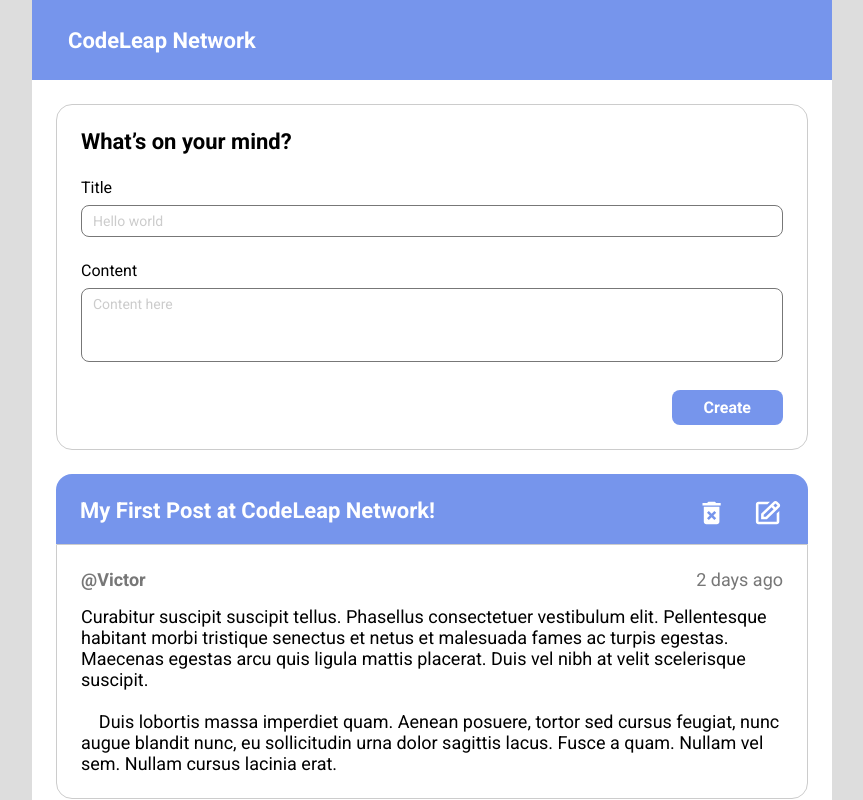
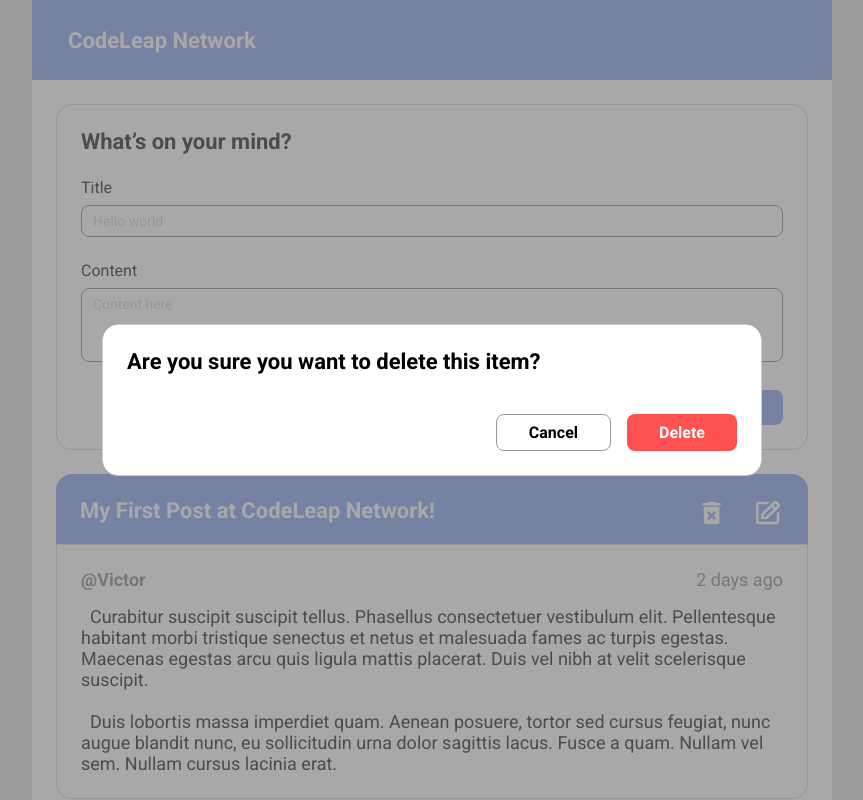
Before and after one commit to mfladeira/code-leap, a Next.js app: page / in a window 1280 px wide. Both pictures are taken after a click on the button 920 px from the left and 509 px from the top of the page. Shown: the top 800 px of the page, without its empty margins (208-1071 px from the left). Built offline with nearby package versions, Linux system fonts and the light colour scheme.

Commit message:
feat: add modal to post

```diff
--- a/src/app/page.tsx
+++ b/src/app/page.tsx
@@ -36,7 +36,7 @@ export default function Home() {
                     belongsToUser={post.belongsToUser}
                     username={post.username}
                     date={post.date}
-                    children={post.children}
+                    content={post.content}
                   >
                   </Post>
                 )
--- a/src/app/postMock.ts
+++ b/src/app/postMock.ts
@@ -5,9 +5,9 @@ export const postMock = [
     "belongsToUser": true,
     "username": "@Victor",
     "date": "2025-04-29 14:30:00",
-    "children": `Curabitur suscipit suscipit tellus. Phasellus consectetuer vestibulum elit. Pellentesque habitant morbi tristique senectus et netus et malesuada fames ac turpis egestas. Maecenas egestas arcu quis ligula mattis placerat. Duis vel nibh at velit scelerisque suscipit.
+    "content": `  Curabitur suscipit suscipit tellus. Phasellus consectetuer vestibulum elit. Pellentesque habitant morbi tristique senectus et netus et malesuada fames ac turpis egestas. Maecenas egestas arcu quis ligula mattis placerat. Duis vel nibh at velit scelerisque suscipit.
 
-    Duis lobortis massa imperdiet quam. Aenean posuere, tortor sed cursus feugiat, nunc augue blandit nunc, eu sollicitudin urna dolor sagittis lacus. Fusce a quam. Nullam vel sem. Nullam cursus lacinia erat.`
+  Duis lobortis massa imperdiet quam. Aenean posuere, tortor sed cursus feugiat, nunc augue blandit nunc, eu sollicitudin urna dolor sagittis lacus. Fusce a quam. Nullam vel sem. Nullam cursus lacinia erat.`
   },
   {
     "id": 2,
@@ -15,6 +15,6 @@ export const postMock = [
     "belongsToUser": false,
     "username": "@Vini",
     "date": "2025-04-30 14:30:00",
-    "children": `Curabitur suscipit suscipit tellus. Phasellus consectetuer vestibulum elit. Pellentesque habitant morbi tristique senectus et netus et malesuada fames ac turpis egestas. Maecenas egestas arcu quis ligula mattis placerat. Duis vel nibh at velit scelerisque suscipit.`
+    "content": `Curabitur suscipit suscipit tellus. Phasellus consectetuer vestibulum elit. Pellentesque habitant morbi tristique senectus et netus et malesuada fames ac turpis egestas. Maecenas egestas arcu quis ligula mattis placerat. Duis vel nibh at velit scelerisque suscipit.`
   }
 ]
--- a/src/components/post/post.module.css
+++ b/src/components/post/post.module.css
@@ -27,9 +27,16 @@
   height: 100%;
 }
 
+.modalWrapper {
+  display: flex;
+  gap: var(--spacing-6);
+}
+
 .buttonWrapper {
   display: flex;
-  gap: var(--spacing-6);;
+  justify-content: flex-end;
+  gap: var(--spacing-4);
+  margin-top: var(--spacing-4);
 }
 
 .headerPost {
--- a/src/components/post/post.tsx
+++ b/src/components/post/post.tsx
@@ -1,15 +1,24 @@
-import { ReactNode } from 'react';
+'use client'
+
 import styles from './post.module.css';
 import Image from 'next/image';
 import { Button } from '../button/button';
 import { timeAgo } from '@/app/utils/timeAgo';
+import { Modal } from '../modal/modal';
+import { Card } from '../card/card';
+import * as Dialog from '@radix-ui/react-dialog';
+import { Input } from '../input/input';
+import { Label } from '../label/label';
+import { TextArea } from '../textArea/textArea';
 
 export type PostProps = Readonly<{
   title: string;
-  children: ReactNode;
+  content: string;
   belongsToUser?: boolean;
   username: string;
   date: string;
+  onClickDeleteButton?: () => void;
+  onClickSaveButton?: () => void;
 }>
 
 export const Post = (props: PostProps) => {
@@ -19,7 +28,9 @@ export const Post = (props: PostProps) => {
         <h2 className={styles.title}>{props.title}</h2>
         {
           props.belongsToUser &&
-          <div className={styles.buttonWrapper}>
+          <div className={styles.modalWrapper}>
+            <Modal
+              trigger={
                 <Button variant='ghost'>
                   <Image
                     src={'/delete-icon.svg'}
@@ -28,6 +39,20 @@ export const Post = (props: PostProps) => {
                     height={30}
                   />
                 </Button>
+              }
+            >
+              <Card title='Are you sure you want to delete this item?'>
+                <div className={styles.buttonWrapper}>
+                  <Dialog.Close asChild>
+                    <Button variant='outline'>Cancel</Button>
+                  </Dialog.Close>
+                  <Button variant='danger' onClick={props.onClickDeleteButton}>Delete</Button>
+                </div>
+              </Card>
+            </Modal>
+
+            <Modal
+              trigger={
                 <Button variant='ghost'>
                   <Image
                     src={'/edit-icon.svg'}
@@ -36,9 +61,25 @@ export const Post = (props: PostProps) => {
                     height={30}
                   />
                 </Button>
+              }
+            >
+              <Card title='Edit item'>
+                <Label id='title' text='Title'></Label>
+                <Input id='title' value={props.title} className='mt8 mb24' onChange={() => { }}></Input>
+                <Label id='content' text='Content' className='mb8'></Label>
+                <TextArea id='content' value={props.content} onChange={() => { }}></TextArea>
+                <div className={styles.buttonWrapper}>
+                  <Dialog.Close asChild>
+                    <Button variant='outline'>Cancel</Button>
+                  </Dialog.Close>
+                  <Button variant='success' onClick={props.onClickSaveButton}>Save</Button>
+                </div>
+              </Card>
+            </Modal>
           </div>
         }
       </header>
+
       <div className={styles.postContentWrapper}>
         <div className={styles.headerPost}>
           <span className={styles.username}>{props.username}</span>
@@ -46,7 +87,7 @@ export const Post = (props: PostProps) => {
         </div>
         <div className={styles.contentPost}>
           {
-            props.children
+            props.content
           }
         </div>
       </div>
```
Lines whose indentation alone changed are shown as unchanged.
